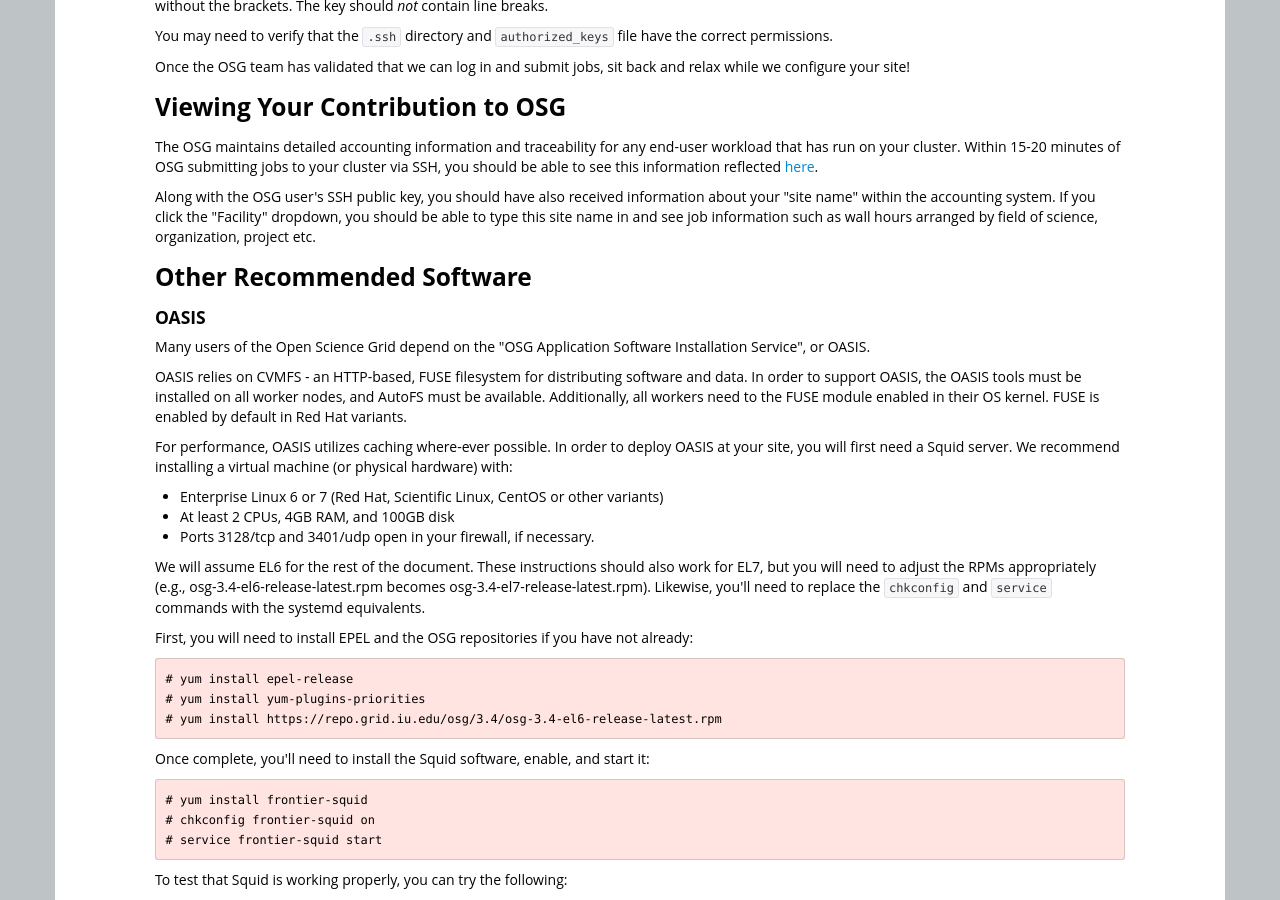
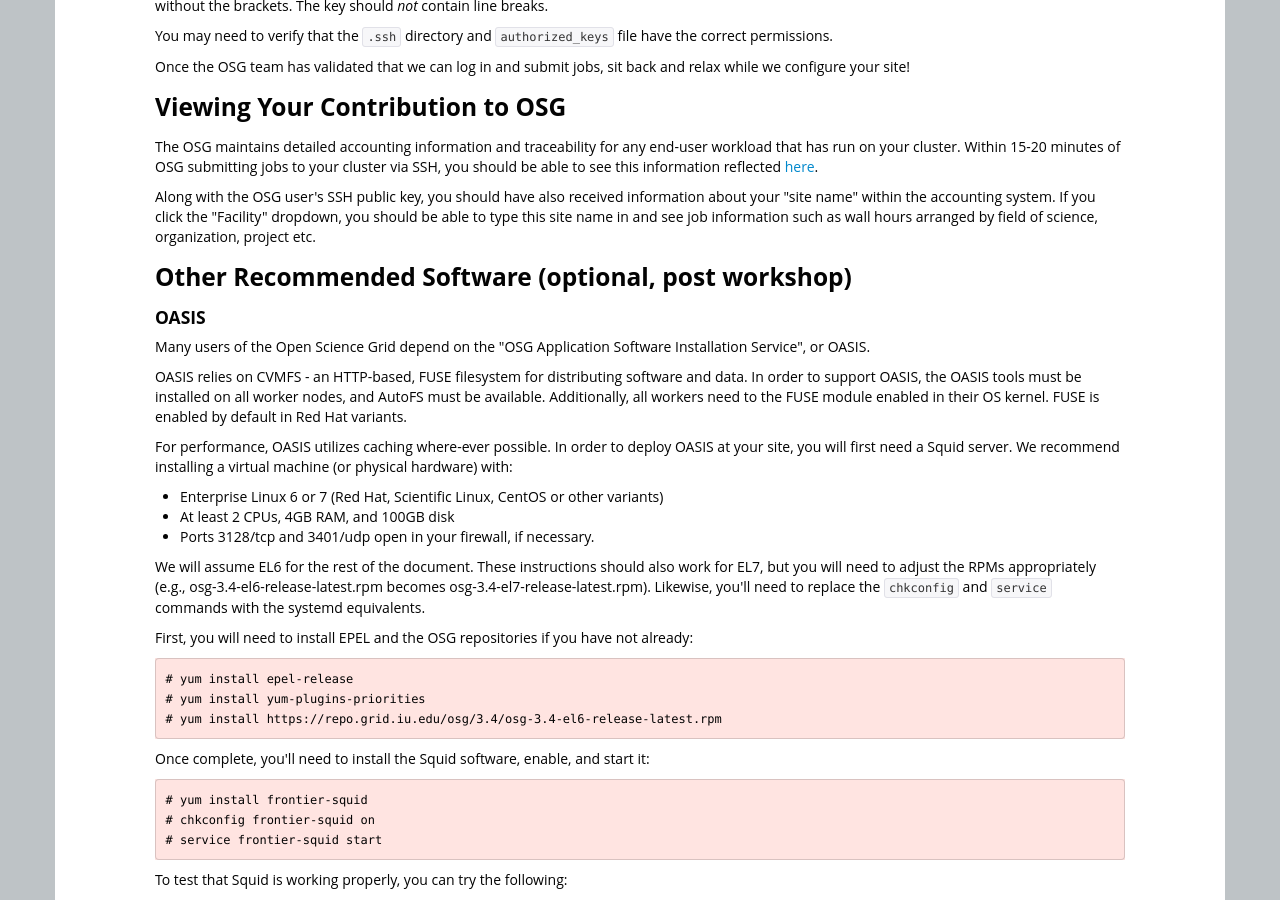
Before and after one commit to SWC-OSG-Workshop/OSG-HostedCE-RMACC17, a Jekyll site: the page built from handson2.md, in a window 1280 px wide and 900 px high, scrolled down 848 px. Built offline with Jekyll 4.4.1, drawn with Linux system fonts in a browser that asks for light colours; nearby versions of some CDN libraries; library files that are not in the unit come from our copies.

Commit message:
noting oasis is optional and post-workshop

```diff
--- a/handson2.md
+++ b/handson2.md
@@ -68,7 +68,7 @@
 project etc.
 
 
-### Other Recommended Software
+### Other Recommended Software (optional, post workshop)
 
 #### OASIS
 
```
